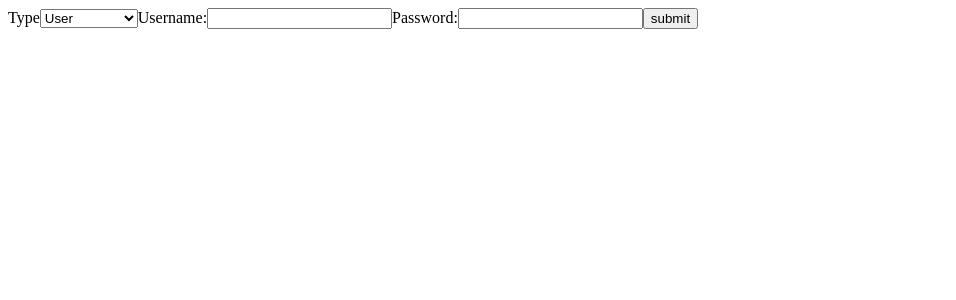
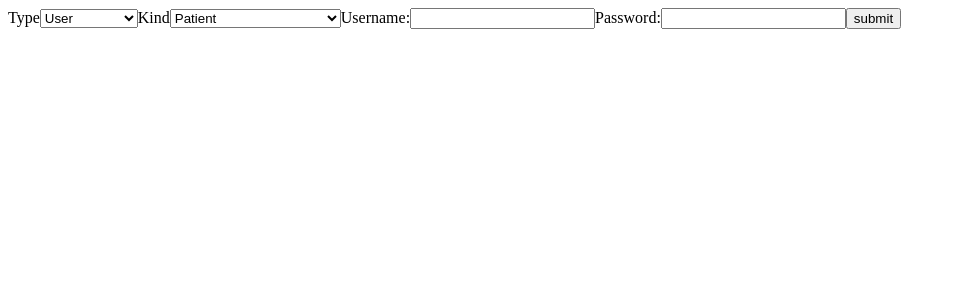
Before and after one commit to Prakhar-FF13/security-project, a React (Create React App) app: page / in a window 1280 px wide. Shown: the top 300 px of the page, without its empty margins (0-956 px from the left). Built offline with nearby package versions, Linux system fonts and the light colour scheme.

Commit message:
Registration for every kind of user.

```diff
--- a/src/Register.js
+++ b/src/Register.js
@@ -6,6 +6,7 @@ const RegisterForm = () => {
     type: "user",
     username: "",
     password: "",
+    kind: "patient",
   });
 
   const onChange = (e) => {
@@ -18,6 +19,7 @@ const RegisterForm = () => {
     e.preventDefault();
     try {
       const formData = new FormData();
+      if (state.file)
         for (let i = 0; i < state.file.length; i++) {
           formData.append("file", state.file[i]);
         }
@@ -26,6 +28,8 @@ const RegisterForm = () => {
         ...state,
       });
 
+      console.log(res);
+      if (state.file)
         await axios.post("/upload_files", formData, {
           headers: {
             "Content-Type": "multipart/form-data",
@@ -51,6 +55,28 @@ const RegisterForm = () => {
         <option value="user">User</option>
         <option value="organisation">Organisation</option>
       </select>
+
+      {state.type && state.type === "user" ? (
+        <>
+          <label htmlFor="kind">Kind</label>
+          <select id="kind" name="kind" onChange={onChange} value={state.value}>
+            <option value="patient">Patient</option>
+            <option value="healthCareProfessional">
+              Health Care Professional
+            </option>
+          </select>
+        </>
+      ) : (
+        <>
+          <label htmlFor="kind">Kind</label>
+          <select id="kind" name="kind" onChange={onChange} value={state.value}>
+            <option value="hospital">Hospital</option>
+            <option value="pharmacy">Pharmacy</option>
+            <option value="insuranceFirm">Insurance Firm</option>
+          </select>
+        </>
+      )}
+
       <label htmlFor="username">Username:</label>
       <input
         type="text"
@@ -59,6 +85,7 @@ const RegisterForm = () => {
         onChange={onChange}
         value={state.username}
       />
+
       <label htmlFor="password">Password:</label>
       <input
         type="password"
@@ -67,6 +94,7 @@ const RegisterForm = () => {
         onChange={onChange}
         value={state.password}
       />
+
       {state && state.type === "organisation" ? (
         <>
           <label htmlFor="file">Files: </label>
```
Also changed, not shown: server.js (+9 -0 lines). Lines whose indentation alone changed are shown as unchanged.
